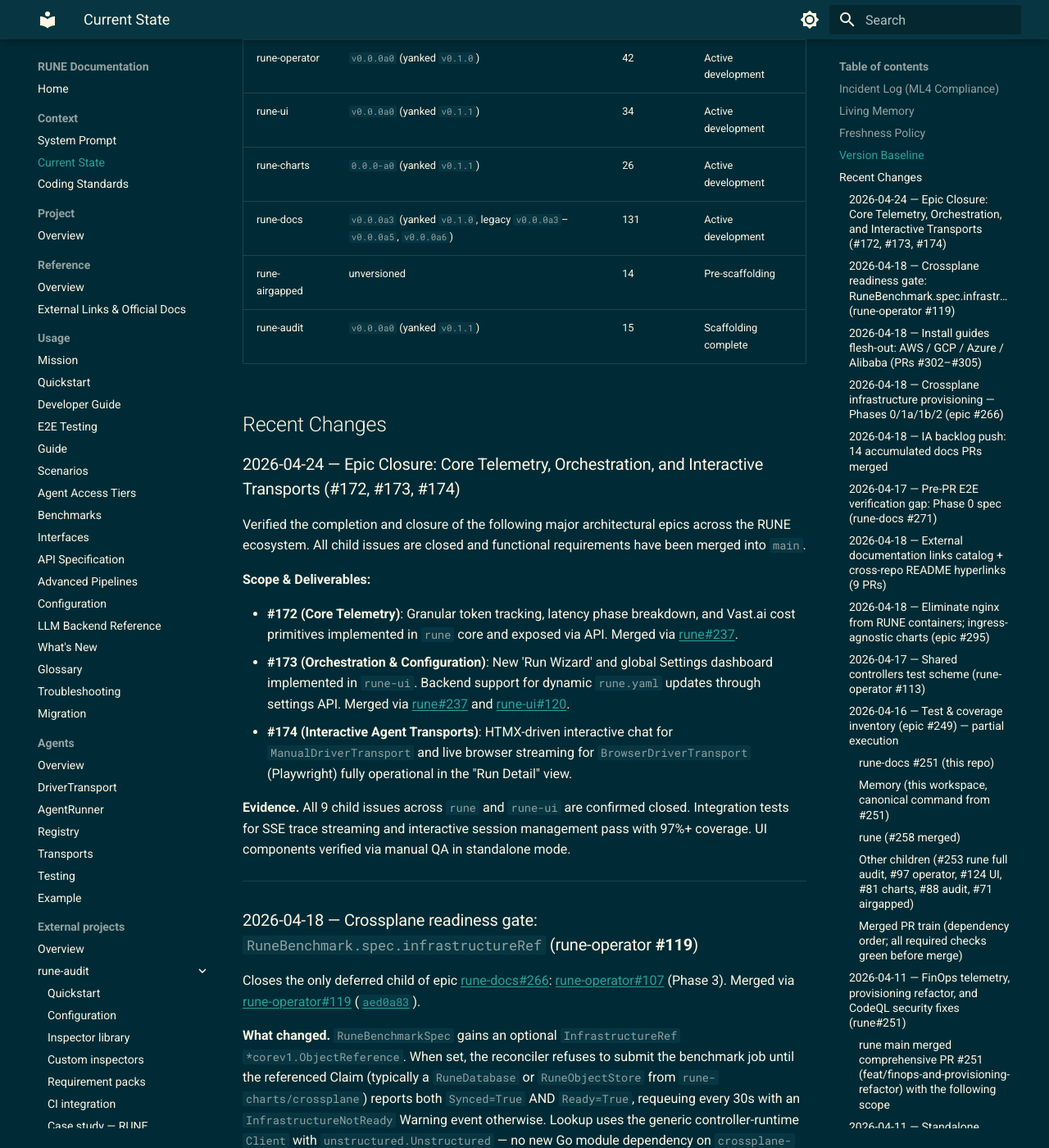
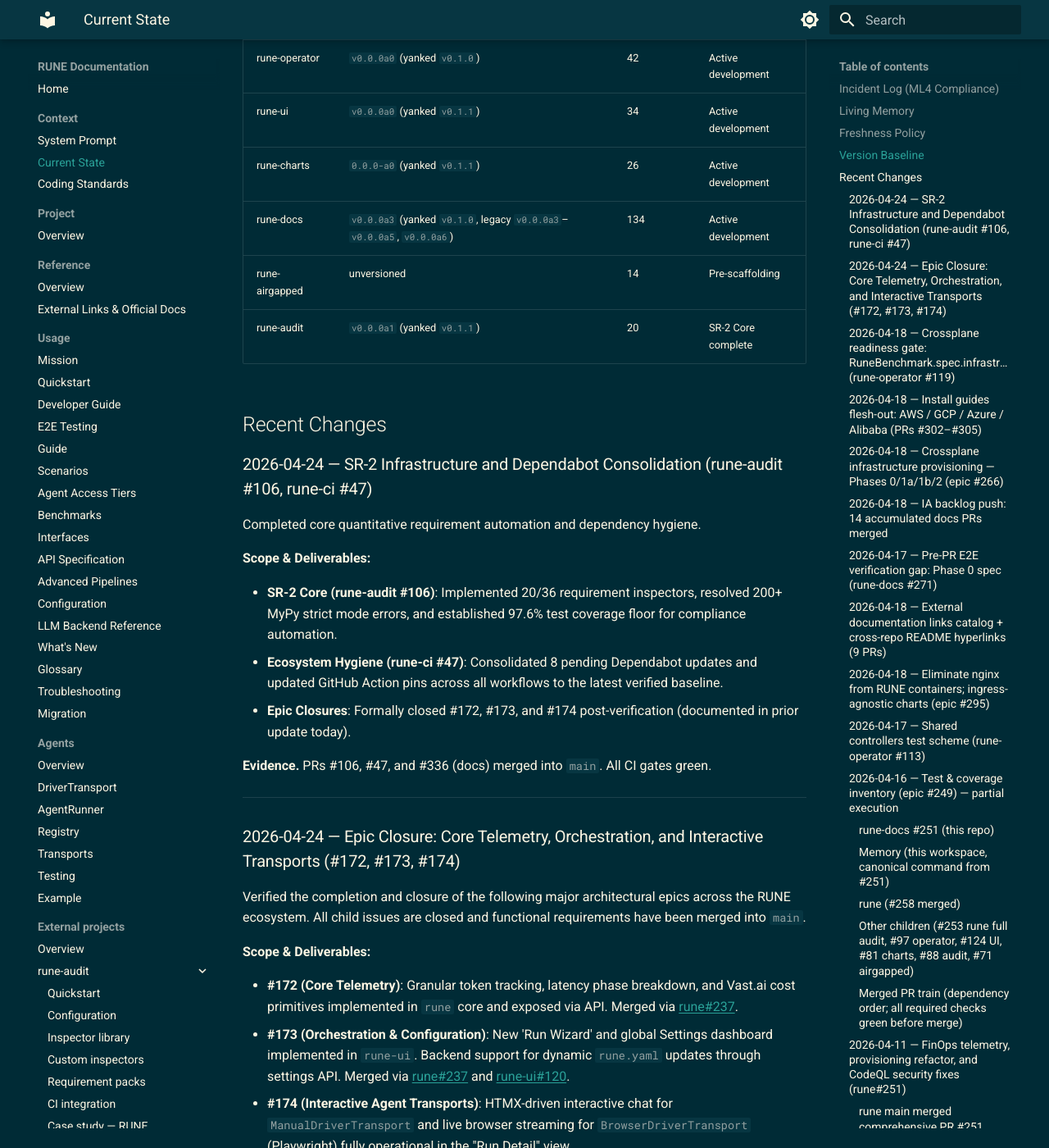
Before and after one commit to lpasquali/rune-docs, an MkDocs documentation site: the page built from docs/context/CURRENT_STATE.md, in a window 1280 px wide and 1400 px high, scrolled down 865 px. Shown: the whole window at 82% size. Built offline with MkDocs 1.6.1 and Material for MkDocs 9.7.7, drawn with Linux system fonts in a browser that asks for light colours; the version menu is left out; some of the changed text lies outside the part shown.

Commit message:
docs: sync CURRENT_STATE.md with today's merges (#337)

```diff
--- a/docs/context/CURRENT_STATE.md
+++ b/docs/context/CURRENT_STATE.md
@@ -13,7 +13,7 @@ RUNE is currently in active pre-alpha development for its core LLM backends, age
 
 This file must be updated whenever system state evolves (per CODING_STANDARDS.md "Atomic Persistence"). If information here conflicts with what you observe in the code or git history, trust what you observe now — then update this file to match reality.
 
-Last updated: **2026-04-24** (persist: rune-docs **#172**, **#173**, **#174** — Epic closures post-verification).
+Last updated: **2026-04-24** (persist: rune-audit **#106**, rune-ci **#47** — SR-2 Core and Dependabot consolidation).
 
 ## Version Baseline
 
@@ -23,11 +23,25 @@ Last updated: **2026-04-24** (persist: rune-docs **#172**, **#173**, **#174**
 | rune-operator | `v0.0.0a0` (yanked `v0.1.0`) | 42 | Active development |
 | rune-ui | `v0.0.0a0` (yanked `v0.1.1`) | 34 | Active development |
 | rune-charts | `0.0.0-a0` (yanked `v0.1.1`) | 26 | Active development |
-| rune-docs | `v0.0.0a3` (yanked `v0.1.0`, legacy `v0.0.0a3`–`v0.0.0a5`, `v0.0.0a6`) | 131 | Active development |
+| rune-docs | `v0.0.0a3` (yanked `v0.1.0`, legacy `v0.0.0a3`–`v0.0.0a5`, `v0.0.0a6`) | 134 | Active development |
 | rune-airgapped | unversioned | 14 | Pre-scaffolding |
-| rune-audit | `v0.0.0a0` (yanked `v0.1.1`) | 15 | Scaffolding complete |
+| rune-audit | `v0.0.0a1` (yanked `v0.1.1`) | 20 | SR-2 Core complete |
 
 ## Recent Changes
+
+### 2026-04-24 — SR-2 Infrastructure and Dependabot Consolidation (rune-audit #106, rune-ci #47)
+
+Completed core quantitative requirement automation and dependency hygiene.
+
+**Scope & Deliverables:**
+
+- **SR-2 Core (rune-audit #106)**: Implemented 20/36 requirement inspectors, resolved 200+ MyPy strict mode errors, and established 97.6% test coverage floor for compliance automation.
+- **Ecosystem Hygiene (rune-ci #47)**: Consolidated 8 pending Dependabot updates and updated GitHub Action pins across all workflows to the latest verified baseline.
+- **Epic Closures**: Formally closed #172, #173, and #174 post-verification (documented in prior update today).
+
+**Evidence.** PRs #106, #47, and #336 (docs) merged into `main`. All CI gates green.
+
+---
 
 ### 2026-04-24 — Epic Closure: Core Telemetry, Orchestration, and Interactive Transports (#172, #173, #174)
 
```
Also changed, not shown: other parts of docs/context/CURRENT_STATE.md (+0 -1 lines).
